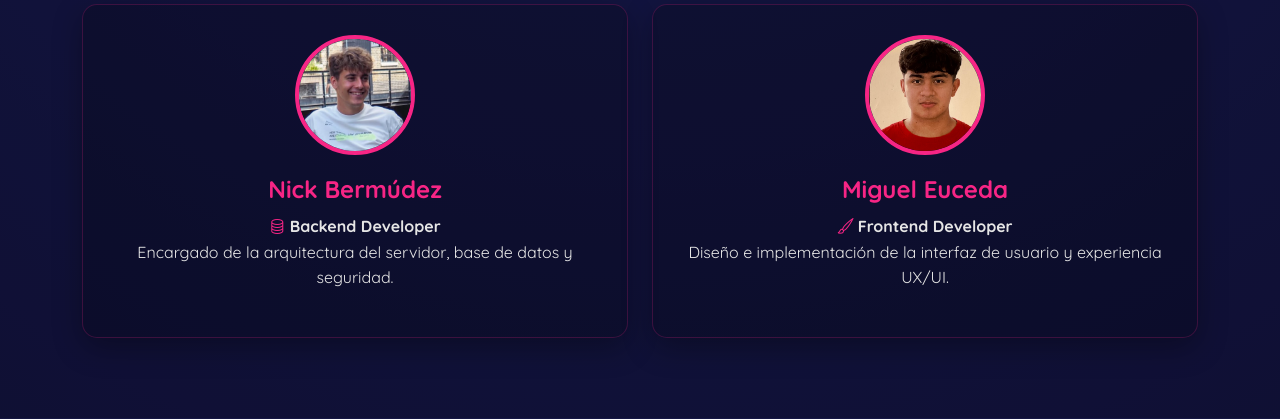
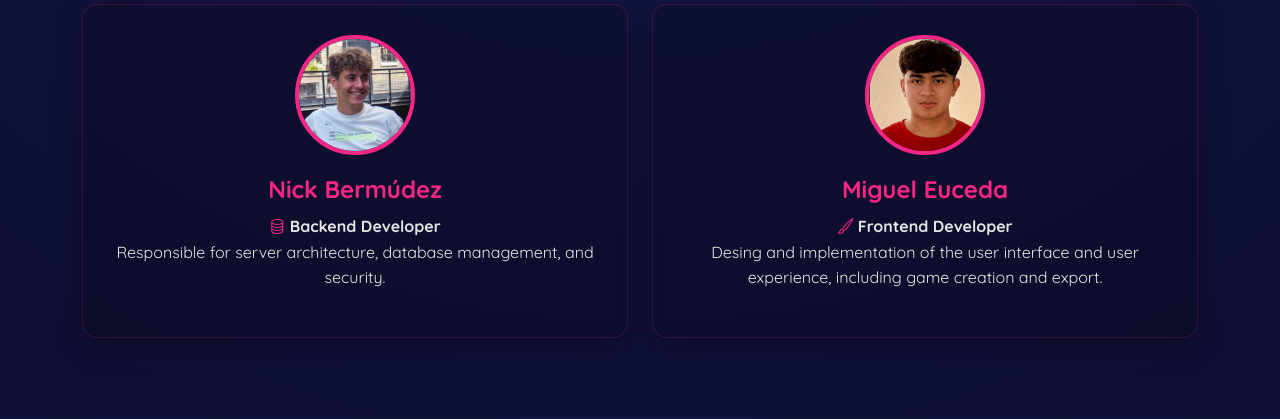
Before and after one commit to niickbermudeez/gameverse, a PHP site: page /gameverse/php/about_us.php in a window 1280 px wide. Shown: the part 2096-2515 px from the top of the page. Run offline with PHP 8.4, Linux system fonts and the light colour scheme; the visitor is signed in with stand-in values (Sample User, id 1); data that the repository does not hold is empty.

Commit message:
traducciones

```diff
--- a/index.php
+++ b/index.php
@@ -165,10 +165,12 @@
 
     <footer>
         <div class="footer-content">
-            <p>&copy;<?php echo date("Y"); ?> Gameverse. Todos los derechos reservados.</p>
-            <p>Desarrollado por tu equipo de confianza.</p>
+            <p>&copy; <?php echo date("Y"); ?> Gameverse. All rights reserved</p>
+                    <p>Share your gaming moments with the world.</p>
         </div>
     </footer>
+
+
 
     <!-- Bootstrap JS -->
     <script src="https://cdn.jsdelivr.net/npm/bootstrap@5.3.2/dist/js/bootstrap.bundle.min.js"></script>
--- a/php/about_us.php
+++ b/php/about_us.php
@@ -146,7 +146,7 @@
                             <p class="member-role">
                                 <i class="bi bi-database"></i>
                                 <strong>Backend Developer</strong><br>
-                                Encargado de la arquitectura del servidor, base de datos y seguridad.
+                                Responsible for server architecture, database management, and security.
                             </p>
                         </div>
                     </div>
@@ -157,7 +157,7 @@
                             <p class="member-role">
                                 <i class="bi bi-brush"></i>
                                 <strong>Frontend Developer</strong><br>
-                                Diseño e implementación de la interfaz de usuario y experiencia UX/UI.
+                                Desing and implementation of the user interface and user experience, including game creation and export.
                             </p>
                         </div>
                     </div>
--- a/php/profile.php
+++ b/php/profile.php
@@ -81,7 +81,7 @@ if ($_SERVER["REQUEST_METHOD"] == "POST") {
 <head>
     <meta charset="UTF-8">
     <meta name="viewport" content="width=device-width, initial-scale=1.0">
-    <title>Editar Perfil - Gameverse</title>
+    <title>Edit Profile - Gameverse</title>
     <link rel="stylesheet" href="./../css/profile.css">
     <link rel="shortcut icon" href="./../img/GV.png" type="image/x-icon">
 </head>
@@ -91,7 +91,7 @@ if ($_SERVER["REQUEST_METHOD"] == "POST") {
             <img src="./../img/logo.png" alt="logo">
         </div>
         <section class="profile-form-container">
-            <h1>Editar Profile</h1>
+            <h1>Edit Profile</h1>
 
             <?php if (!empty($user["profile_image"])): ?>
                 <div class="profile-preview-container">
--- a/web/consolitaJuegos.php
+++ b/web/consolitaJuegos.php
@@ -31,7 +31,7 @@
     }
 ?>
 <!DOCTYPE html>
-<html lang="en">
+<html lang="es<<">
 <head>
     <meta charset="UTF-8">
     <meta name="viewport" content="width=device-width, initial-scale=1.0">
```
